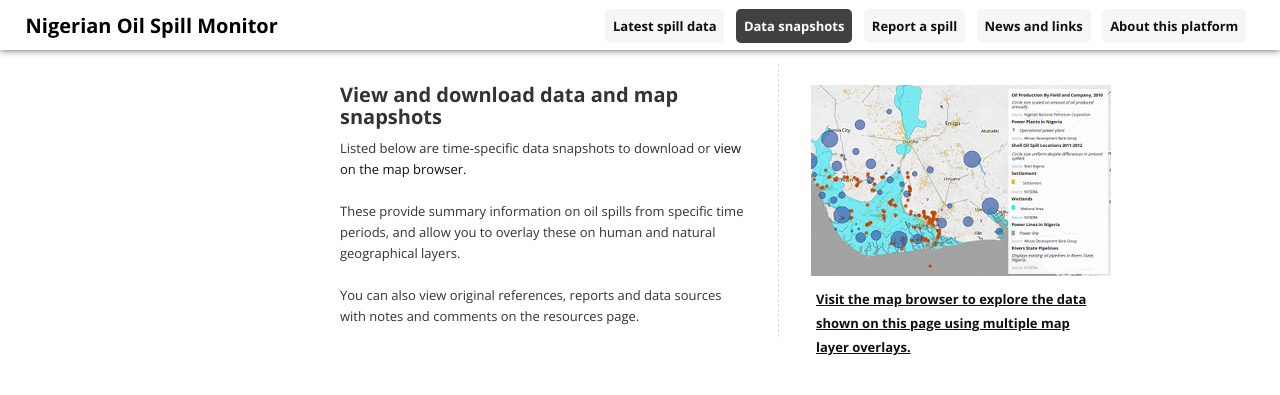
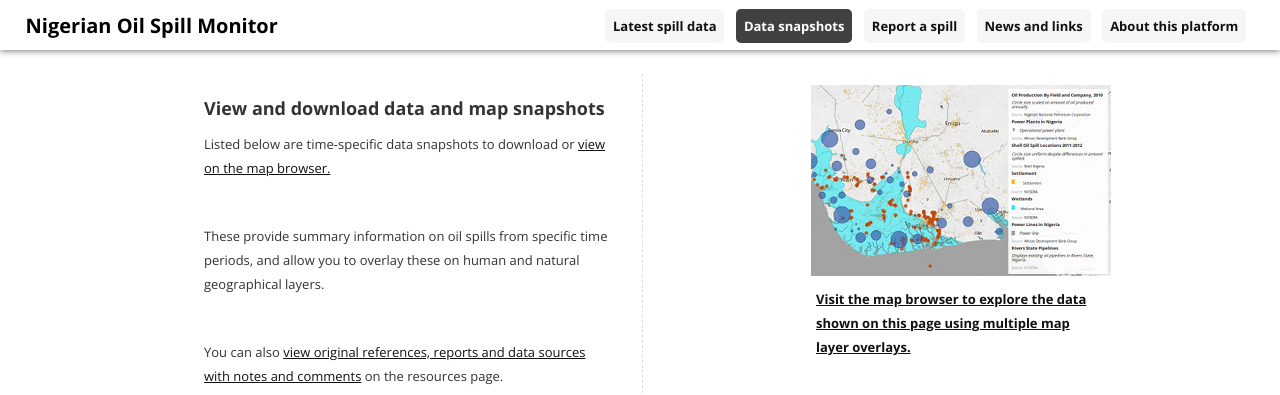
Before and after one commit to sdn4nigeria/monitoring-platform, a Jekyll site: the page built from _posts/pages/0001-01-01-open.md, in a window 1280 px wide and 900 px high, cut to the strip 0-395 px from the top of the window. Built offline with Jekyll 4.4.1, drawn with Linux system fonts in a browser that asks for light colours; nearby versions of some CDN libraries; some web fonts are replaced; library files that are not in the unit come from our copies; Markdown is read by kramdown in place of the engine named in the settings.

Commit message:
Update open.html

```diff
--- a/_layouts/open.html
+++ b/_layouts/open.html
@@ -13,14 +13,14 @@ class: opendata
   </div>
 </div>
 <div id="subnav">
-  <div class="limiter">
+  <div class="limiter about-text">
     <div class='with-border' style="width:410px;height:100%;margin-top:0px;">
 <h2>View and download data and map snapshots</h2>
 <p>Listed below are time-specific data snapshots to download or <a href="{{site.baseurl}}/maps/">view on the map browser.</a></p>
 <p>&nbsp;</p>
 <p>These provide summary information on oil spills from specific time periods, and allow you to overlay these on human and natural geographical layers.</p>
 <p>&nbsp;</p>
-<p>You can also <a href="href="/monitoring-platform/open/resources""></a>view original references, reports and data sources with notes and comments</a> on the resources page.</p>
+<p>You can also <a href="href="/monitoring-platform/open/resources"">view original references, reports and data sources with notes and comments</a> on the resources page.</p>
     </div>
   </div>
 </div>
```
